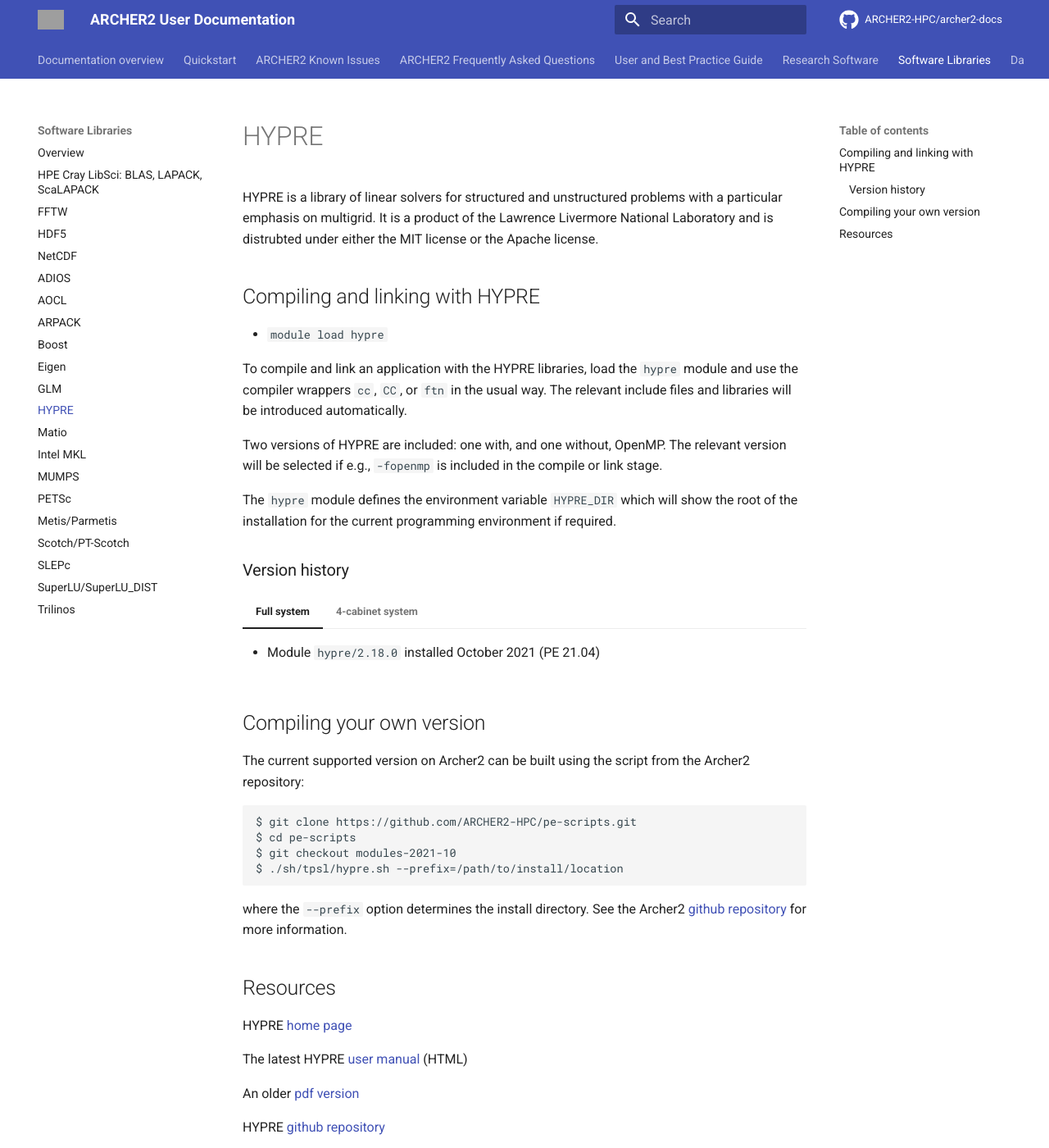
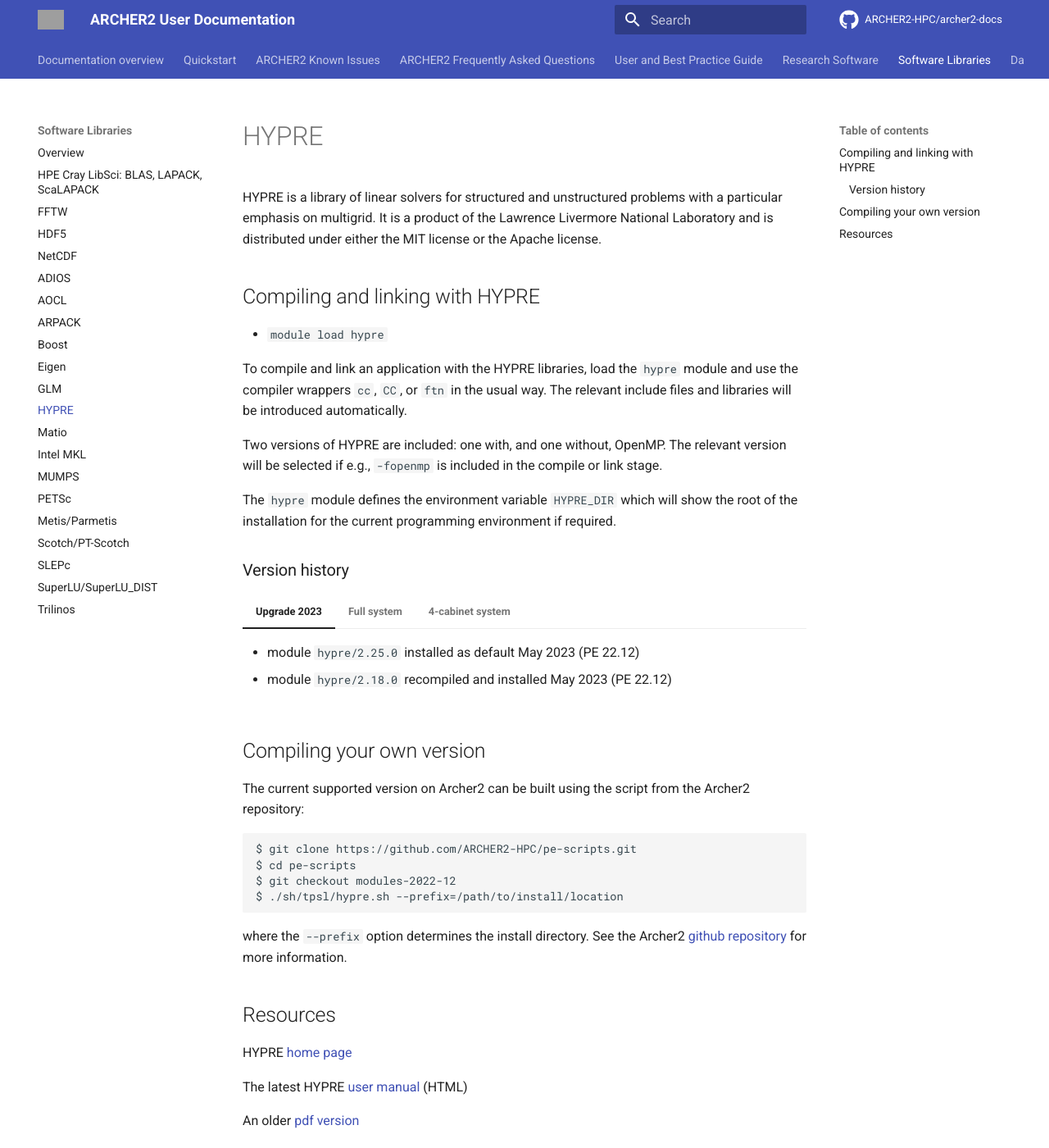
Before and after one commit to ARCHER2-HPC/archer2-docs, an MkDocs documentation site: the page built from docs/software-libraries/hypre.md, in a window 1280 px wide and 1400 px high. Shown: the whole window at 82% size. Built offline with MkDocs 1.6.1 and Material for MkDocs 9.7.7, drawn with Linux system fonts in a browser that asks for light colours; comment, search, counter and statistics services are not loaded; grey boxes are pictures that could not be loaded.

Commit message:
Hypre updated to 2.25.0

````diff
--- a/docs/software-libraries/hypre.md
+++ b/docs/software-libraries/hypre.md
@@ -2,7 +2,7 @@
 
 HYPRE is a library of linear solvers for structured and unstructured
 problems with a particular emphasis on multigrid. It is a product of
-the Lawrence Livermore National Laboratory and is distrubted under
+the Lawrence Livermore National Laboratory and is distributed under
 either the MIT license or the Apache license.
 
 
@@ -26,6 +26,11 @@
 
 ### Version history
 
+=== "Upgrade 2023"
+
+    - module `hypre/2.25.0` installed as default May 2023 (PE 22.12)
+    - module `hypre/2.18.0` recompiled and installed May 2023 (PE 22.12)
+
 === "Full system"
 
     - Module `hypre/2.18.0` installed October 2021 (PE 21.04)
@@ -41,7 +46,7 @@
 ```
 $ git clone https://github.com/ARCHER2-HPC/pe-scripts.git
 $ cd pe-scripts
-$ git checkout modules-2021-10
+$ git checkout modules-2022-12
 $ ./sh/tpsl/hypre.sh --prefix=/path/to/install/location
 ```
 where the `--prefix` option determines the install directory. See the
````
